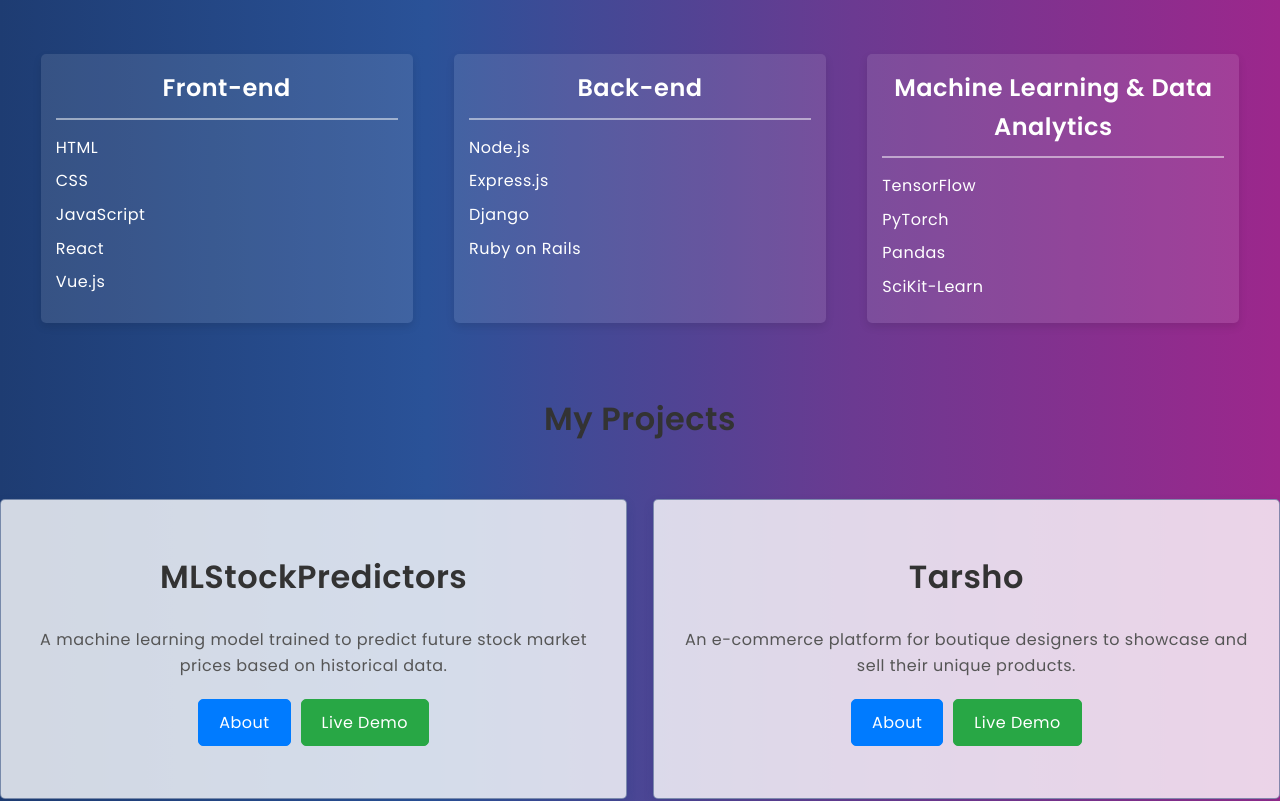
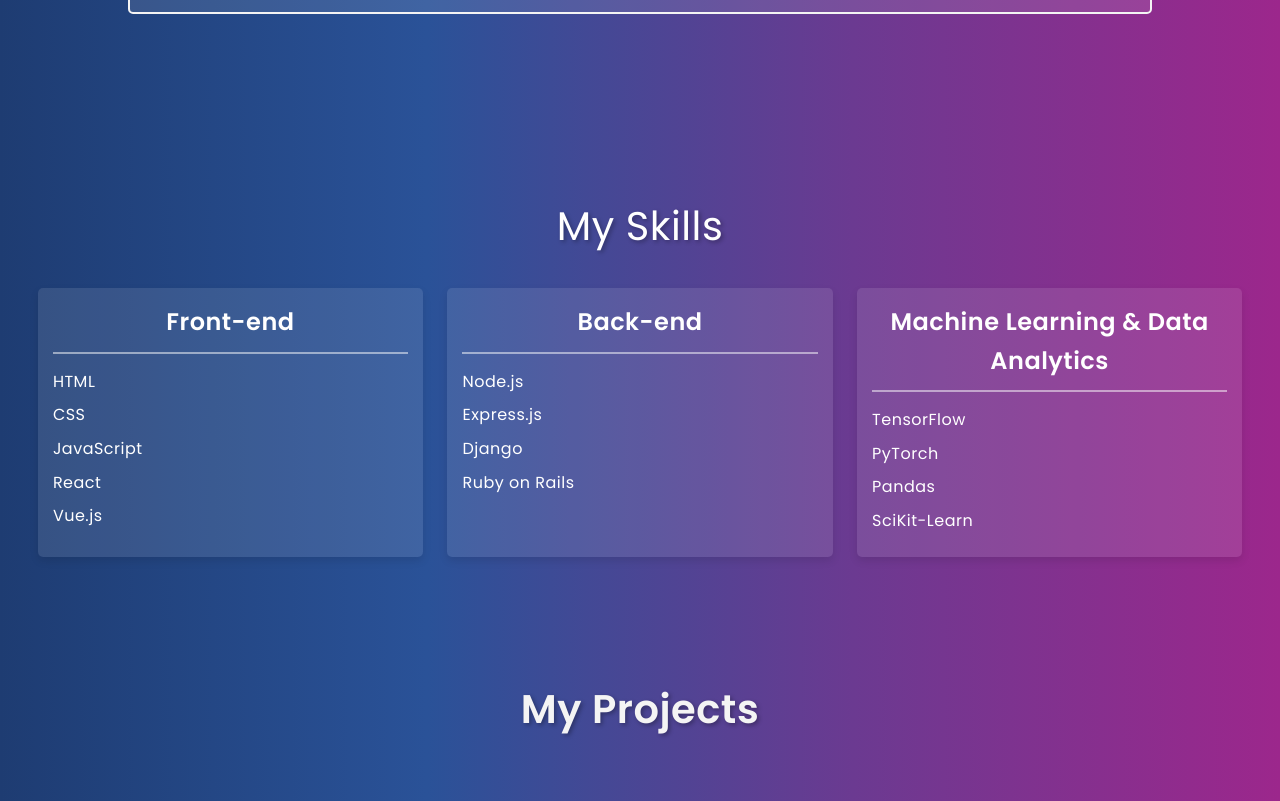
Before and after one commit to AhmedRaisi/PersonalPortfolio, a React (Create React App) app in the folder client/: page / in a window 1280 px wide. Shown: the part 1040-1841 px from the top of the page. Built offline with nearby package versions, Linux system fonts and the light colour scheme.

Commit message:
fixed UI/UX issues

```diff
--- a/client/src/components/About/styles.css
+++ b/client/src/components/About/styles.css
@@ -78,4 +78,13 @@
     border: 2px solid #f4f4f4;
     max-width: 80%;
     margin: 0 auto;
+    margin-bottom: 20px;
 }
+
+.aboutCard h1 {
+    margin-bottom: 40px; /* This is the new line to add space below the title */
+}
+
+.social-buttons {
+    margin-top: 40px; /* This adds margin above the social buttons */
+}
--- a/client/src/components/Projects/styles.css
+++ b/client/src/components/Projects/styles.css
@@ -34,39 +34,43 @@
 /* Projects section styles */
 
 .projectsContainer {
-    padding: 50px 0;
-    background: linear-gradient(to right, #1e3c72, #2a5298, #6b3a91, #9c278c); /* Gradient background */
+    padding: 60px 30px;  /* Added horizontal padding so cards don't touch the edge */
+    background: linear-gradient(to right, #1e3c72, #2a5298, #6b3a91, #9c278c);
     text-align: center;
     display: grid;
     grid-template-columns: repeat(2, 1fr);
     gap: 2%;
-    color: #333; /* Regular text color for other text within the container, if any */
+    color: #f4f4f4;
 }
 
 .projectsContainer h2 {
-    font-size: 2em;
-    margin-bottom: 20px;
+    font-size: 2.5em;
+    margin-bottom: 30px;
     width: 100%;
     grid-column: span 2;
+    text-shadow: 2px 2px 4px rgba(0, 0, 0, 0.3);
 }
+
 /* Individual Project Card styles */
 
 .projectCard {
-    background-color: rgba(255, 255, 255, 0.8); /* Semi-transparent white */
-    border: 1px solid rgba(30, 60, 114, 0.5); /* A softer border color */
+    background-color: rgba(255, 255, 255, 0.8);
+    border: 1px solid rgba(30, 60, 114, 0.5);
     padding: 20px;
     width: 100%;
     height: 300px;
     border-radius: 5px;
-    box-shadow: 0px 4px 10px rgba(30, 60, 114, 0.2); /* A soft shadow that matches the color scheme */
+    box-shadow: 0px 4px 10px rgba(30, 60, 114, 0.2);
     display: flex;
     flex-direction: column;
     justify-content: center;
 }
 
 .projectCard h3 {
-    font-size: 2em;
+    font-size: 1.8em;  /* Adjusted font size for clarity */
     margin-bottom: 15px;
+    color: #2a5298;  /* Darker shade from the background gradient for better readability */
+    text-shadow: 1px 1px 2px rgba(0, 0, 0, 0.3);  /* Subtle shadow for depth and readability */
 }
 
 .projectButtons {
--- a/client/src/components/Skills/index.js
+++ b/client/src/components/Skills/index.js
@@ -9,14 +9,18 @@
 
     return (
         <Element name="skillsSection">
-        <div className="skills-container">
-            <SkillSection title="Front-end" skills={frontEndSkills} />
-            <SkillSection title="Back-end" skills={backEndSkills} />
-            <SkillSection title="Machine Learning & Data Analytics" skills={mlDataAnalyticsSkills} />
-        </div>
+            <div className="skills-container">
+                <div className="skills-title">My Skills</div>
+                <div className="skills-wrapper">
+                    <SkillSection title="Front-end" skills={frontEndSkills} />
+                    <SkillSection title="Back-end" skills={backEndSkills} />
+                    <SkillSection title="Machine Learning & Data Analytics" skills={mlDataAnalyticsSkills} />
+                </div>
+            </div>
         </Element>
     );
 }
+
 
 const SkillSection = ({ title, skills }) => {
     return (
--- a/client/src/components/Skills/styles.css
+++ b/client/src/components/Skills/styles.css
@@ -1,18 +1,39 @@
+/* ... Your previous styles ... */
+
 .skills-container {
     display: flex;
-    justify-content: space-around;
-    padding: 20px;
-    background: linear-gradient(to right, #1e3c72, #2a5298, #6b3a91, #9c278c); /* Gradient background */
-    color: #ffffff; /* White text */
-    font-family: 'Poppins', sans-serif; /* Using the Poppins font */
+    flex-direction: column; /* Changed back to column to stack items vertically */
+    align-items: center;  /* To center items horizontally */
+    padding: 60px 2%;
+    background: linear-gradient(to right, #1e3c72, #2a5298, #6b3a91, #9c278c);
+    color: #ffffff;
+    font-family: 'Poppins', sans-serif;
 }
+
+.skills-title {
+    font-size: 2.5em;
+    margin-bottom: 30px;
+    text-shadow: 2px 2px 4px rgba(0, 0, 0, 0.3);
+    width: 100%;
+    text-align: center;
+}
+
+.skills-wrapper {
+    display: flex;
+    justify-content: space-between;
+    width: 100%; /* Take full width of its parent container */
+}
+
+/* ... Rest of your styles ... */
+
 
 .skill-section {
     box-shadow: 0 4px 8px rgba(0, 0, 0, 0.1);
     padding: 15px;
     border-radius: 5px;
-    background-color: rgba(255, 255, 255, 0.1); /* Slightly transparent white background to blend with the gradient */
-    width: 30%;
+    background-color: rgba(255, 255, 255, 0.1);
+    width: 32%;  /* Adjusted width to be slightly less than a third */
+    margin: 0 1%; /* Set fixed margin on the left and right */
 }
 
 .skill-section h2 {
```
